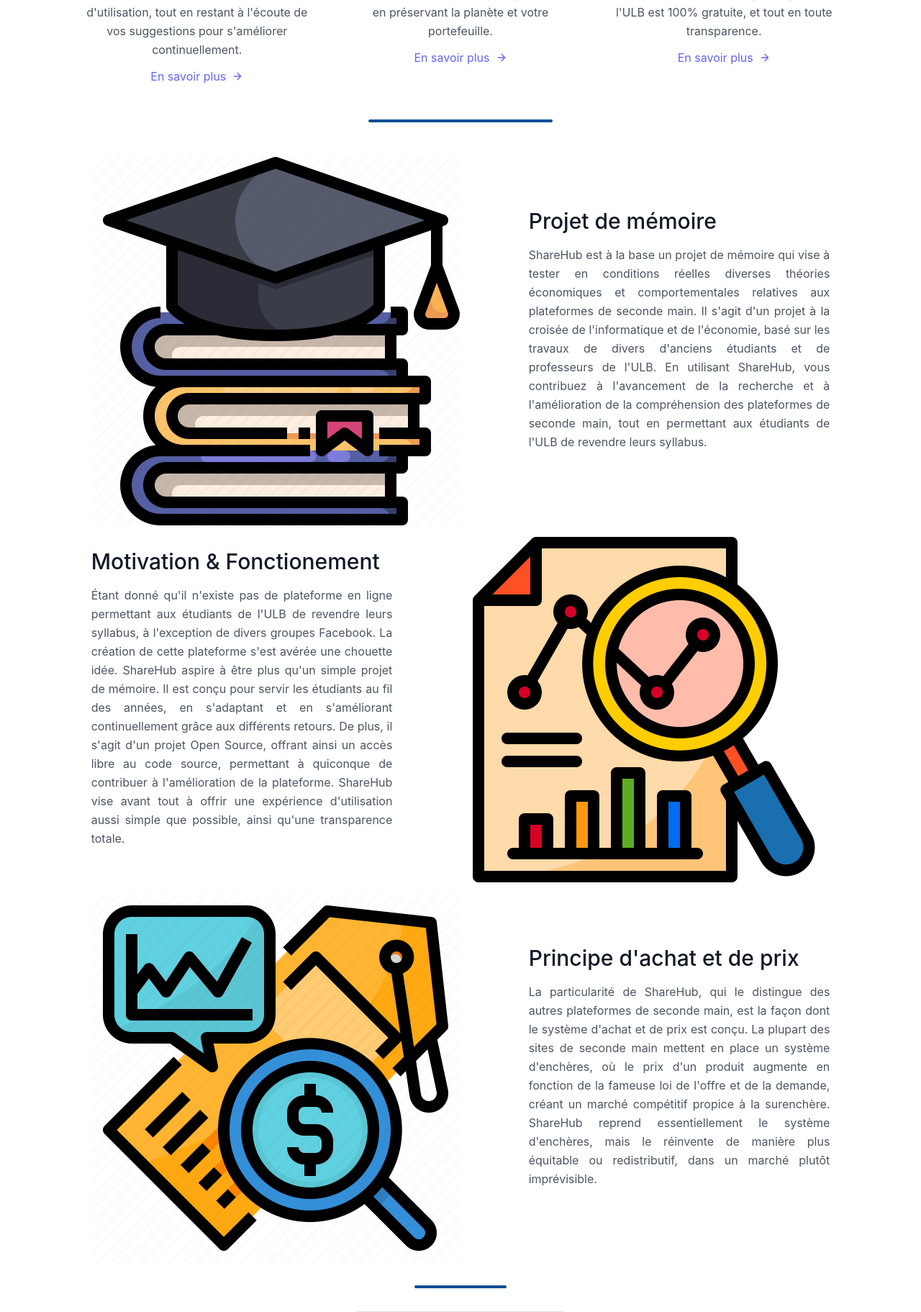
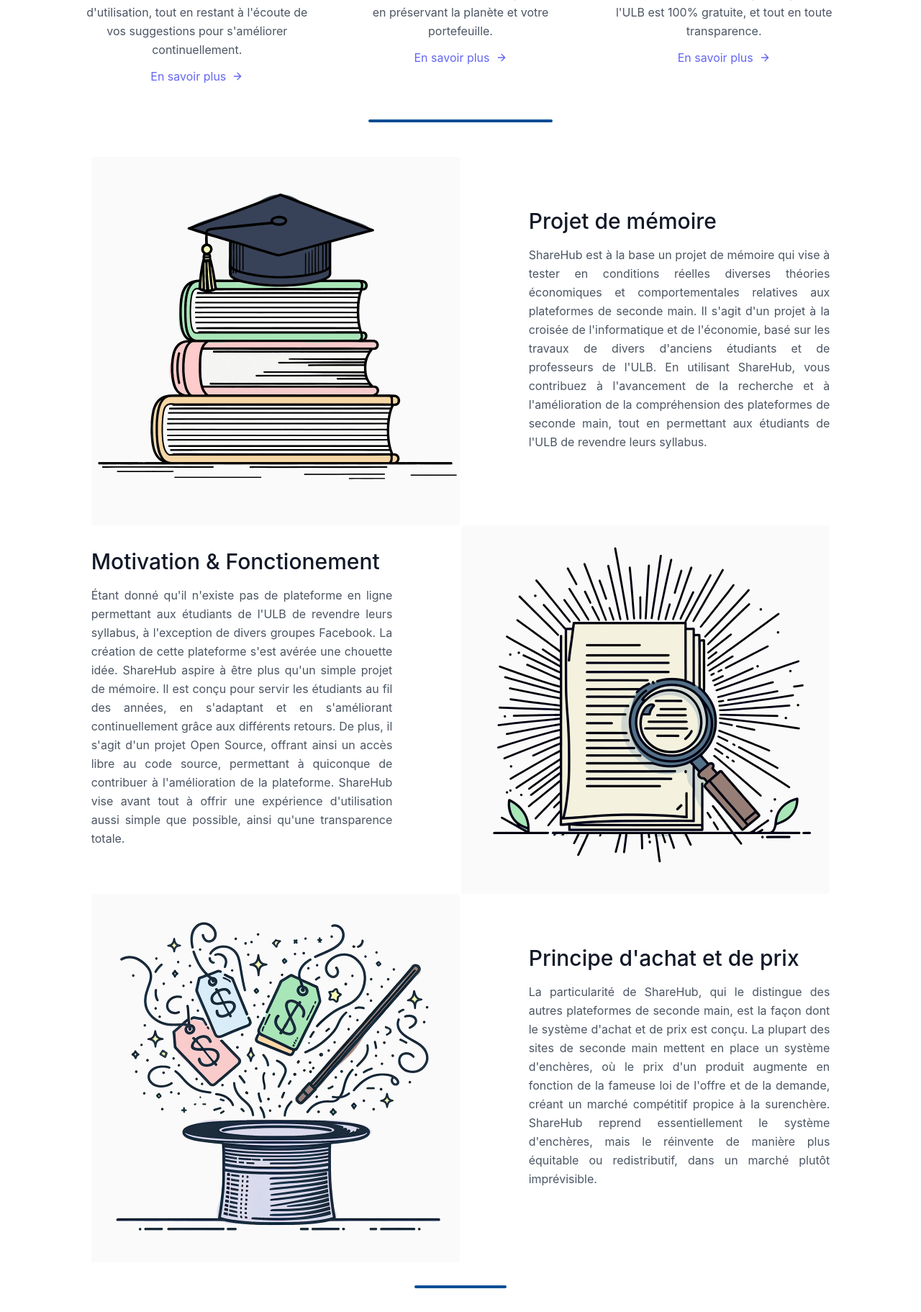
Before and after one commit to EdgardoCuellar/ShareHub, a Django app: page / in a window 1280 px wide. Shown: the part 643-2466 px from the top of the page at 72% size. Run offline with Django 3.2, Linux system fonts and the light colour scheme; some libraries are stand-ins or nearby versions.

Commit message:
IMPROVE EVERYTHING LET'S GO IT'S DONE

```diff
--- a/store/templates/homepage.html
+++ b/store/templates/homepage.html
@@ -100,7 +100,7 @@
   <section class="text-gray-600 body-font mt-4">
     <div class="container mx-auto flex px-5 md:flex-row flex-col items-center">
       <div class="lg:max-w-lg lg:w-full md:w-1/2 w-5/6 mb-10 md:mb-0">
-        <img class="object-cover object-center rounded" alt="hero" src="/media/img/syllabus.png">
+        <img class="object-cover object-center rounded" alt="hero" src="/media/img/master_thesis.png">
       </div>
       <div class="lg:flex-grow md:w-1/2 lg:pl-24 md:pl-16 flex flex-col md:items-start md:text-left items-left text-center">
         <h1 class="title-font sm:text-4xl text-3xl mb-4 font-medium text-gray-900">Projet de mémoire
@@ -135,7 +135,7 @@
   <section class="text-gray-600 body-font">
     <div class="container mx-auto flex px-5 md:flex-row flex-col items-center">
       <div class="lg:max-w-lg lg:w-full md:w-1/2 w-5/6 mb-10 md:mb-0">
-        <img class="object-cover object-center rounded" alt="hero" src="/media/img/price.png">
+        <img class="object-cover object-center rounded" alt="hero" src="/media/img/price_strategy.png">
       </div>
       <div class="lg:flex-grow md:w-1/2 lg:pl-24 md:pl-16 flex flex-col md:items-start md:text-left items-left text-center">
         <h1 class="title-font sm:text-4xl text-3xl mb-4 font-medium text-gray-900">Principe d'achat et de prix
@@ -157,8 +157,7 @@
   </div>
 
   <section class="text-gray-600 body-font">
-    <div class="container mx-auto flex px-24 items-center justify-center flex-col">
-      <img class="lg:w-2/6 md:w-3/6 w-5/6 mb-6 object-cover object-center rounded" alt="fonctionnement" src="/media/img/randomenes.jpg">
+    <div class="container mt-2 mx-auto flex px-4 items-center justify-center flex-col">
       <div class="text-center lg:w-2/3 w-full">
         <h1 class="title-font sm:text-4xl text-3xl mb-4 font-medium text-gray-900">Comment ca marche</h1>
         <p class="mb-4 leading-relaxed text-justify">
@@ -168,6 +167,7 @@
           Le système d'achat évoluera au fur et à mesure du développement du site et des retours des utilisateurs. Nous nous efforçons de maintenir une transparence maximale, tout en gardant à l'esprit que l'ensemble de ces données contribuera à améliorer notre compréhension des plateformes de seconde main, que ce soit dans des marchés compétitifs ou davantage orientés vers une redistribution plus aléatoire et équitable.
         </p>
       </div>
+      <img class="md:w-6/12 sm:w-full mb-2 object-cover object-center rounded" alt="fonctionnement" src="/media/img/randomenes.jpg">
     </div>
   </section>
 
```
Also changed, not shown: media/img/homepage-main.png, media/img/master_thesis.png (added), media/img/price.png (deleted), media/img/price_strategy.png (added), media/img/randomenes.jpg, media/img/research.png, media/img/syllabus.png (deleted).
